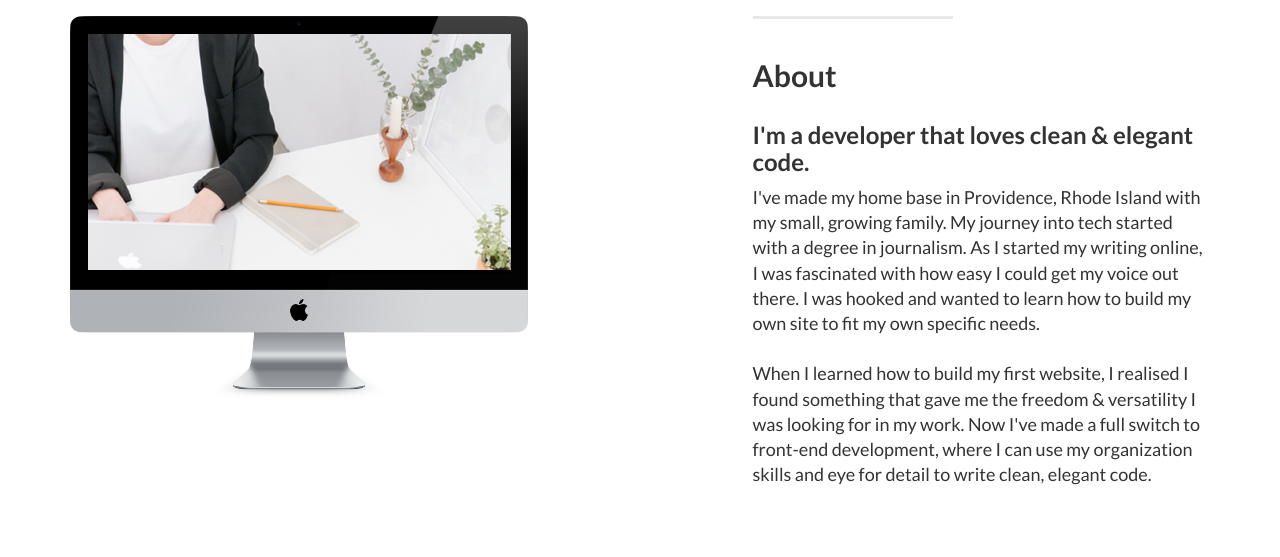
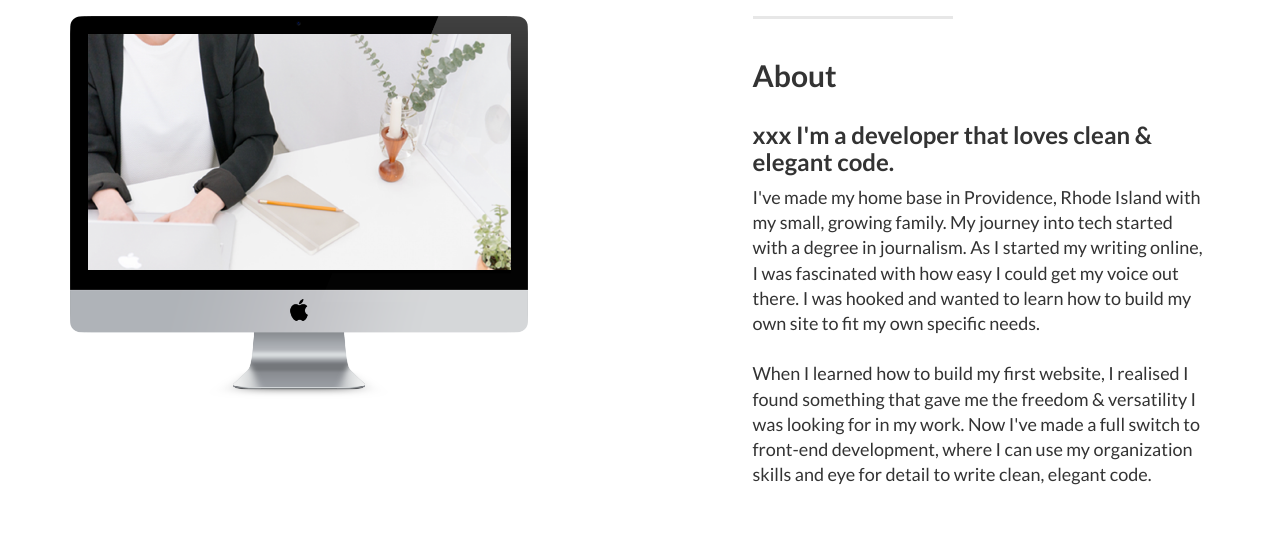
Before and after one commit to reddoordesign/portfolio1, a plain HTML site: page index.html in a window 1280 px wide. Shown: the part 1220-1777 px from the top of the page. Drawn offline with Linux system fonts and the light colour scheme.

Commit message:
Update index.html
xxx

```diff
--- a/index.html
+++ b/index.html
@@ -129,7 +129,7 @@
                     <hr class="section-heading-spacer">
                     <div class="clearfix"></div>
                     <h2 class="section-heading">About</h2>
-                    <h3>I'm a developer that loves clean &amp; elegant code.</h3>
+                    <h3>xxx I'm a developer that loves clean &amp; elegant code.</h3>
 			<p class="lead"><collapse title="hello">I've made my home base in Providence,</collapse> Rhode Island with my small, growing family. My journey into tech started with a degree in journalism. As I started my writing online, I was fascinated with how easy I could get my voice out there. I was hooked and wanted to learn how to build my own site to fit my own specific needs.<br><br>
                     When I learned how to build my first website, I realised I found something that gave me the freedom &amp; versatility I was looking for in my work. Now I've made a full switch to front-end development, where I can use my organization skills and eye for detail to write clean, elegant code.</p>
                 </div>
```
